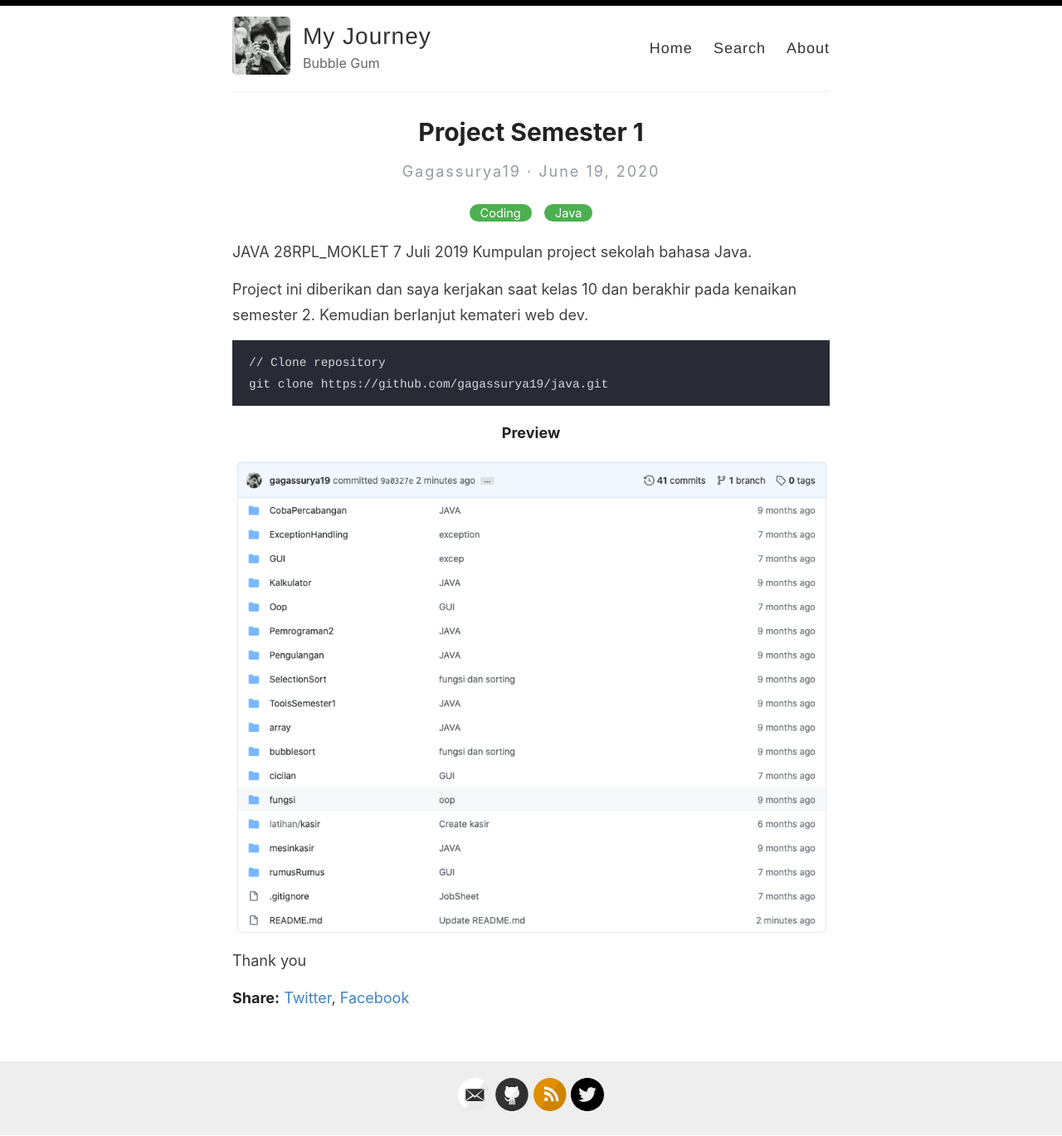
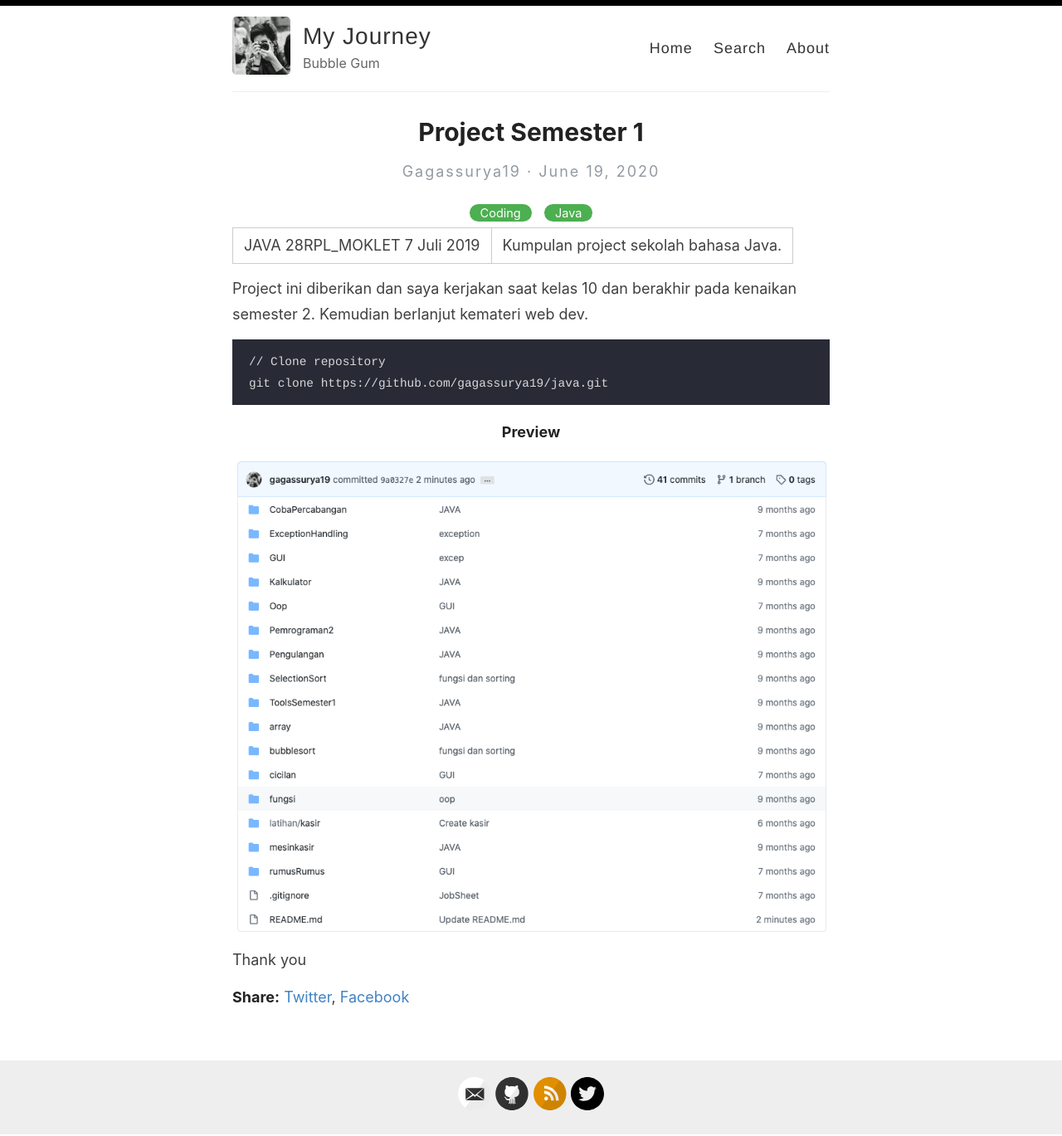
Before and after one commit to gagassurya19/gagassurya19.github.io, a Jekyll site: the page built from _posts/2020-06-19-projectSemesterSatu.md, in a window 1280 px wide. Shown: the whole page at 83% size. Built offline with Jekyll 4.4.1, drawn with Linux system fonts in a browser that asks for light colours; comment, search, counter and statistics services are not loaded.

```diff
--- a/_posts/2020-06-19-projectSemesterSatu.md
+++ b/_posts/2020-06-19-projectSemesterSatu.md
@@ -5,8 +5,7 @@ categories: [Coding, Java]
 excerpt: JAVA 28RPL_MOKLET 7 Juli 2019
 ---
 
-JAVA 28RPL_MOKLET 7 Juli 2019
-Kumpulan project sekolah bahasa Java.
+JAVA 28RPL_MOKLET 7 Juli 2019 | Kumpulan project sekolah bahasa Java.
 
 Project ini diberikan dan saya kerjakan saat kelas 10 dan berakhir pada kenaikan semester 2. Kemudian berlanjut kemateri web dev.
 
```
